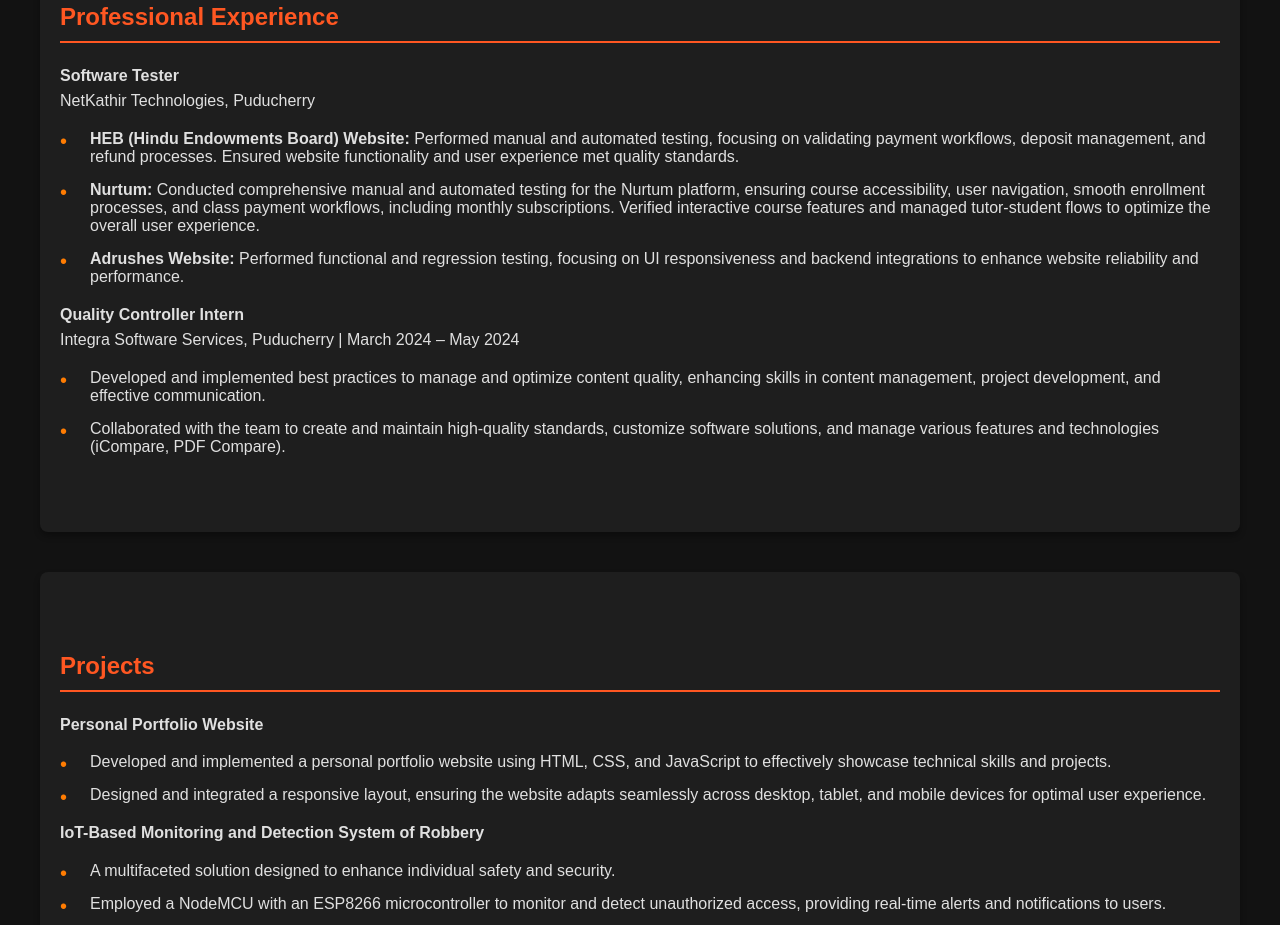
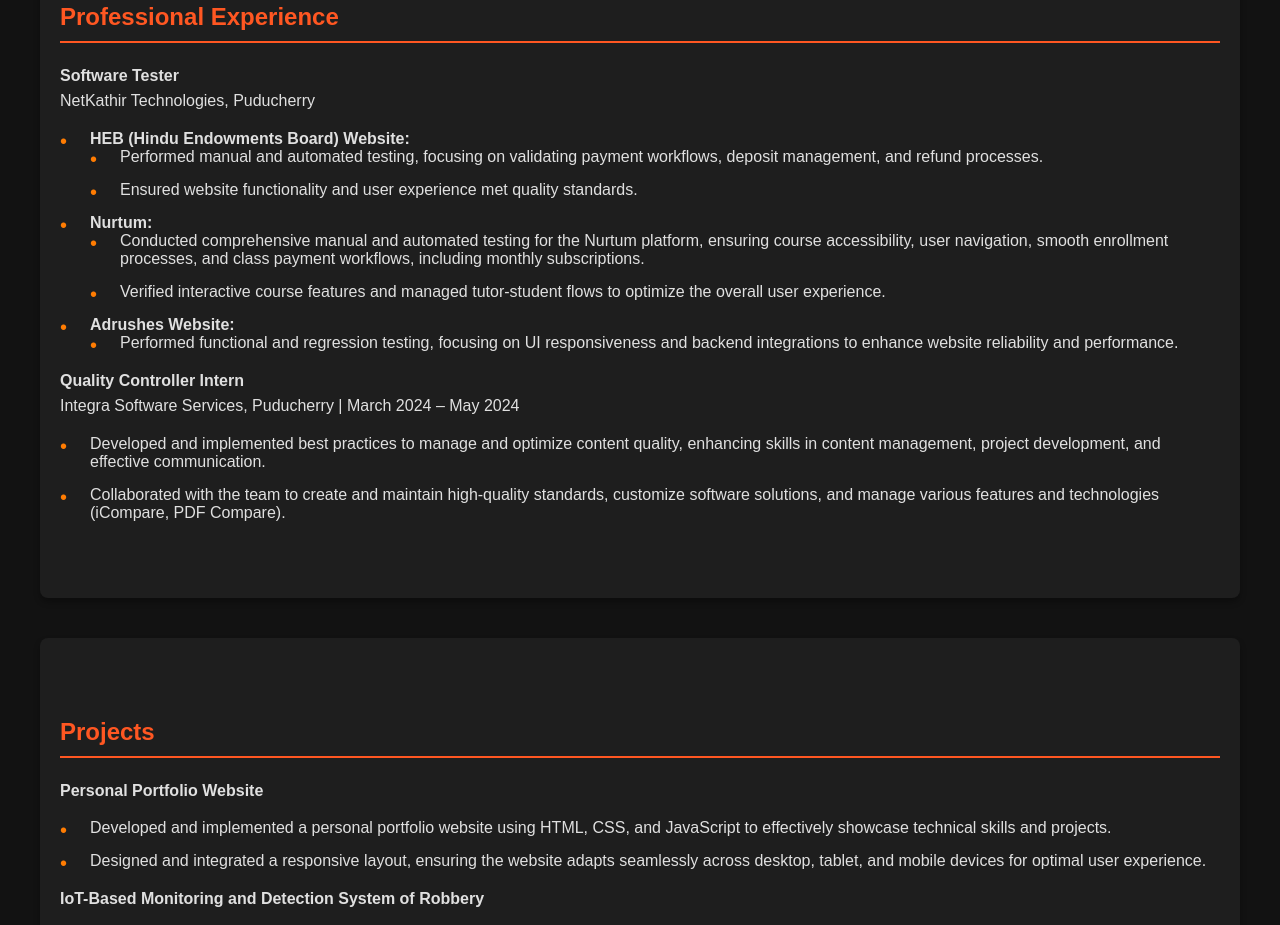
Before and after one commit to satheeesh3/portfolio-20website-index.html, a plain HTML site: page index.html in a window 1280 px wide. Shown: the part 1814-2739 px from the top of the page. Drawn offline with Linux system fonts and the light colour scheme.

Commit message:
Update index.html

```diff
--- a/index.html
+++ b/index.html
@@ -251,16 +251,30 @@
             </ul>
         </div>
 
-          <div id="software-testing" class="section">
+         <div id="software-testing" class="section">
     <h2>Professional Experience</h2>
 
     <p><strong>Software Tester</strong><br>
         NetKathir Technologies, Puducherry
     </p>
     <ul>
-        <li><strong>HEB (Hindu Endowments Board) Website:</strong> Performed manual and automated testing, focusing on validating payment workflows, deposit management, and refund processes. Ensured website functionality and user experience met quality standards.</li>
-        <li><strong>Nurtum:</strong> Conducted comprehensive manual and automated testing for the Nurtum platform, ensuring course accessibility, user navigation, smooth enrollment processes, and class payment workflows, including monthly subscriptions. Verified interactive course features and managed tutor-student flows to optimize the overall user experience.</li>
-        <li><strong>Adrushes Website:</strong> Performed functional and regression testing, focusing on UI responsiveness and backend integrations to enhance website reliability and performance.</li>
+        <li><strong>HEB (Hindu Endowments Board) Website:</strong>
+            <ul>
+                <li>Performed manual and automated testing, focusing on validating payment workflows, deposit management, and refund processes.</li>
+                <li>Ensured website functionality and user experience met quality standards.</li>
+            </ul>
+        </li>
+        <li><strong>Nurtum:</strong>
+            <ul>
+                <li>Conducted comprehensive manual and automated testing for the Nurtum platform, ensuring course accessibility, user navigation, smooth enrollment processes, and class payment workflows, including monthly subscriptions.</li>
+                <li>Verified interactive course features and managed tutor-student flows to optimize the overall user experience.</li>
+            </ul>
+        </li>
+        <li><strong>Adrushes Website:</strong>
+            <ul>
+                <li>Performed functional and regression testing, focusing on UI responsiveness and backend integrations to enhance website reliability and performance.</li>
+            </ul>
+        </li>
     </ul>
 
     <p><strong>Quality Controller Intern</strong><br>
@@ -271,6 +285,7 @@
         <li>Collaborated with the team to create and maintain high-quality standards, customize software solutions, and manage various features and technologies (iCompare, PDF Compare).</li>
     </ul>
 </div>
+
 
 
 
```
